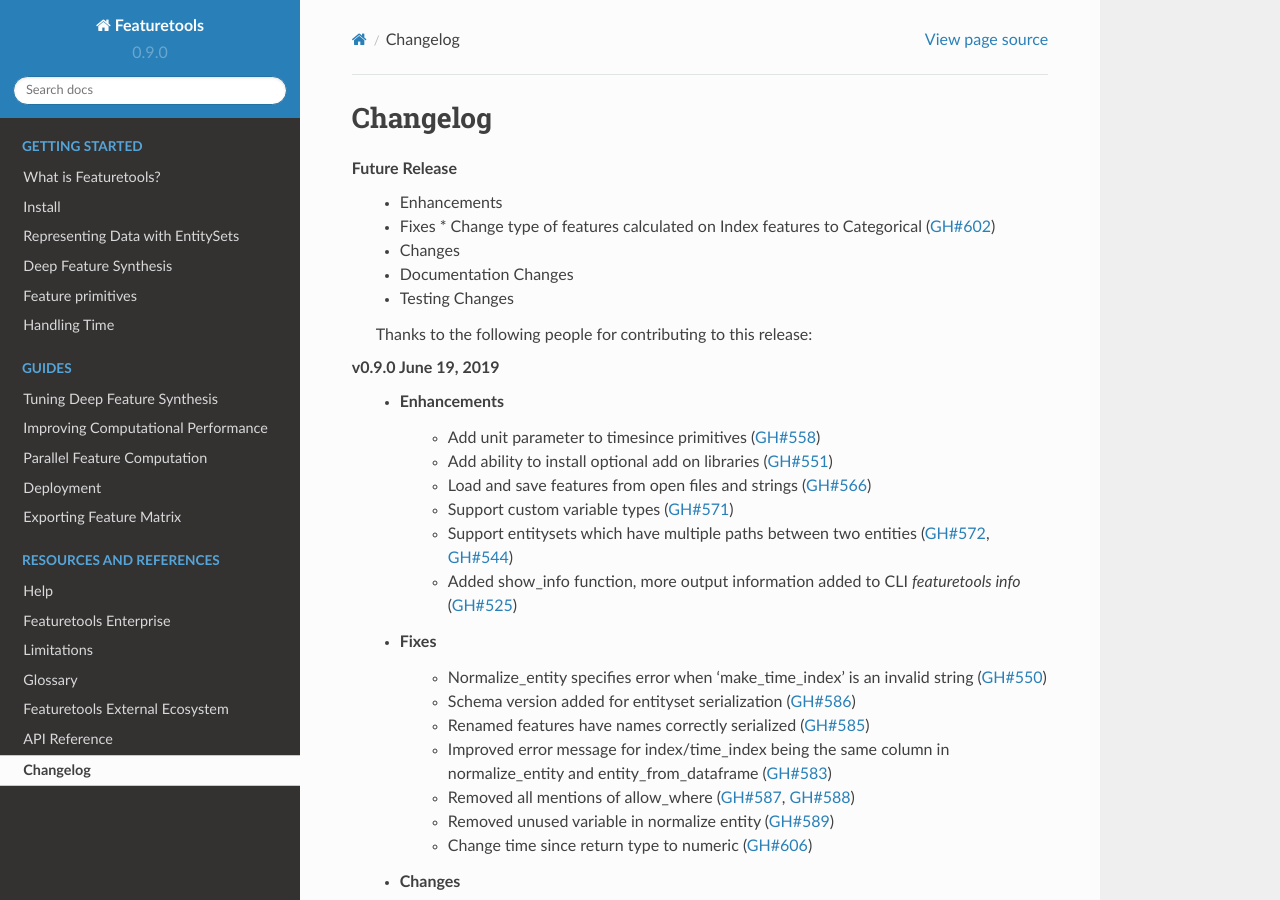
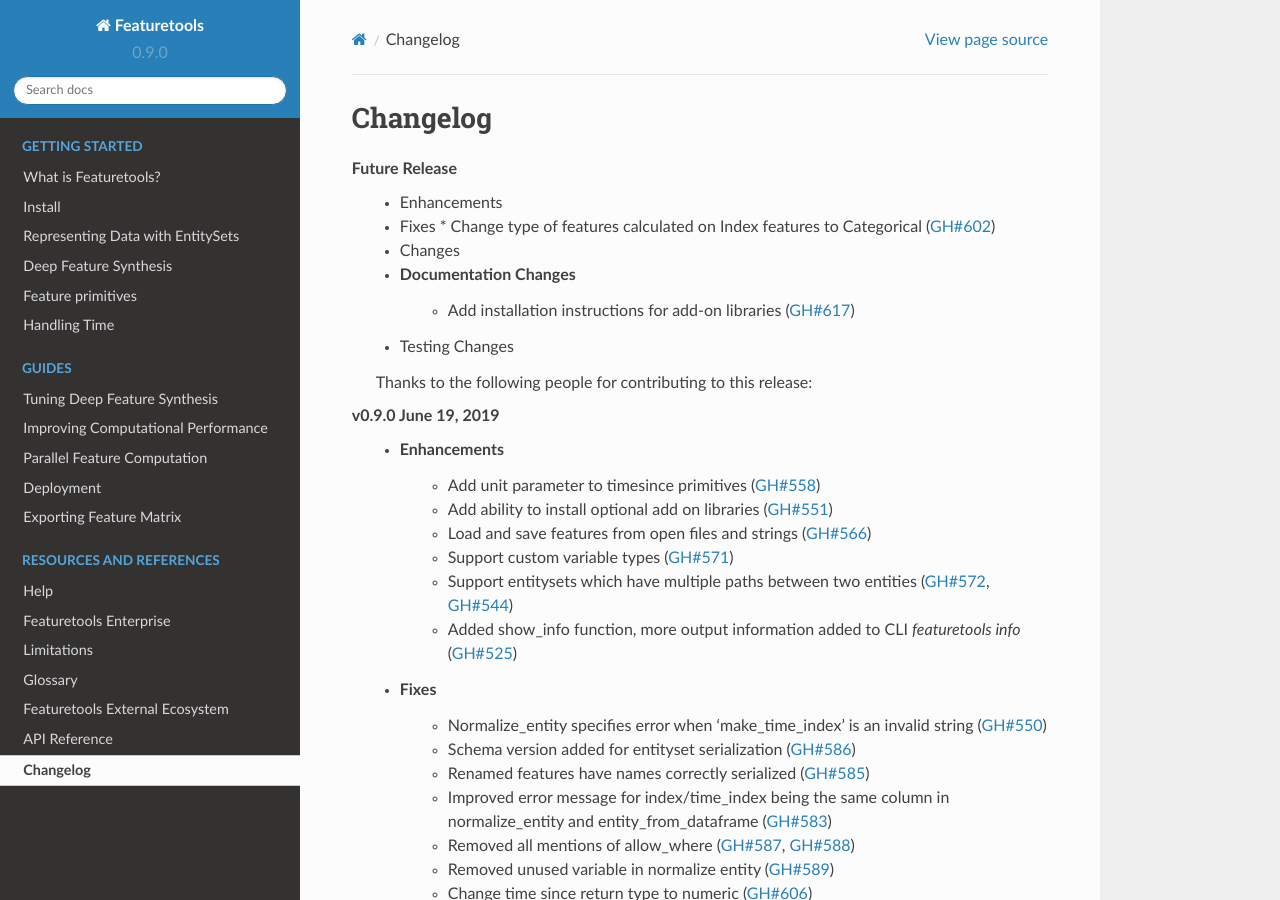
Before and after one commit to alteryx/featuretools, a Sphinx documentation site: the page built from docs/source/changelog.rst, in a window 1280 px wide and 900 px high. Built offline with Sphinx 7.4.7 and the Read the Docs theme 2.0.0, drawn with Linux system fonts in a browser that asks for light colours; pages that are not in the unit, such as notebooks, are missing from menus.

Commit message:
Update changelog.rst

```diff
--- a/docs/source/changelog.rst
+++ b/docs/source/changelog.rst
@@ -8,6 +8,7 @@
       * Change type of features calculated on Index features to Categorical (:pr:`602`)
     * Changes
     * Documentation Changes
+        * Add installation instructions for add-on libraries (:pr:`617`)
     * Testing Changes
 
     Thanks to the following people for contributing to this release:
```
